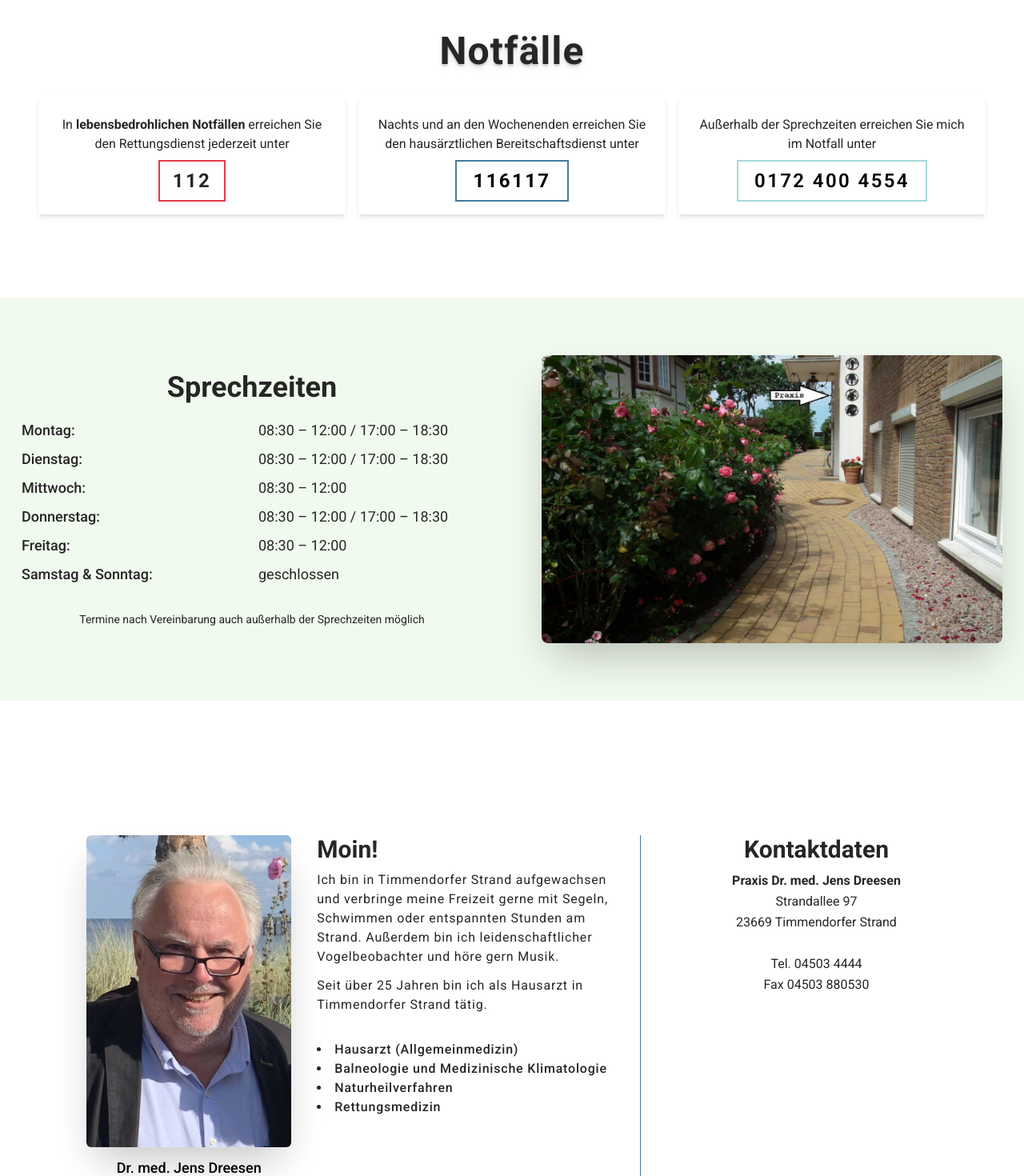
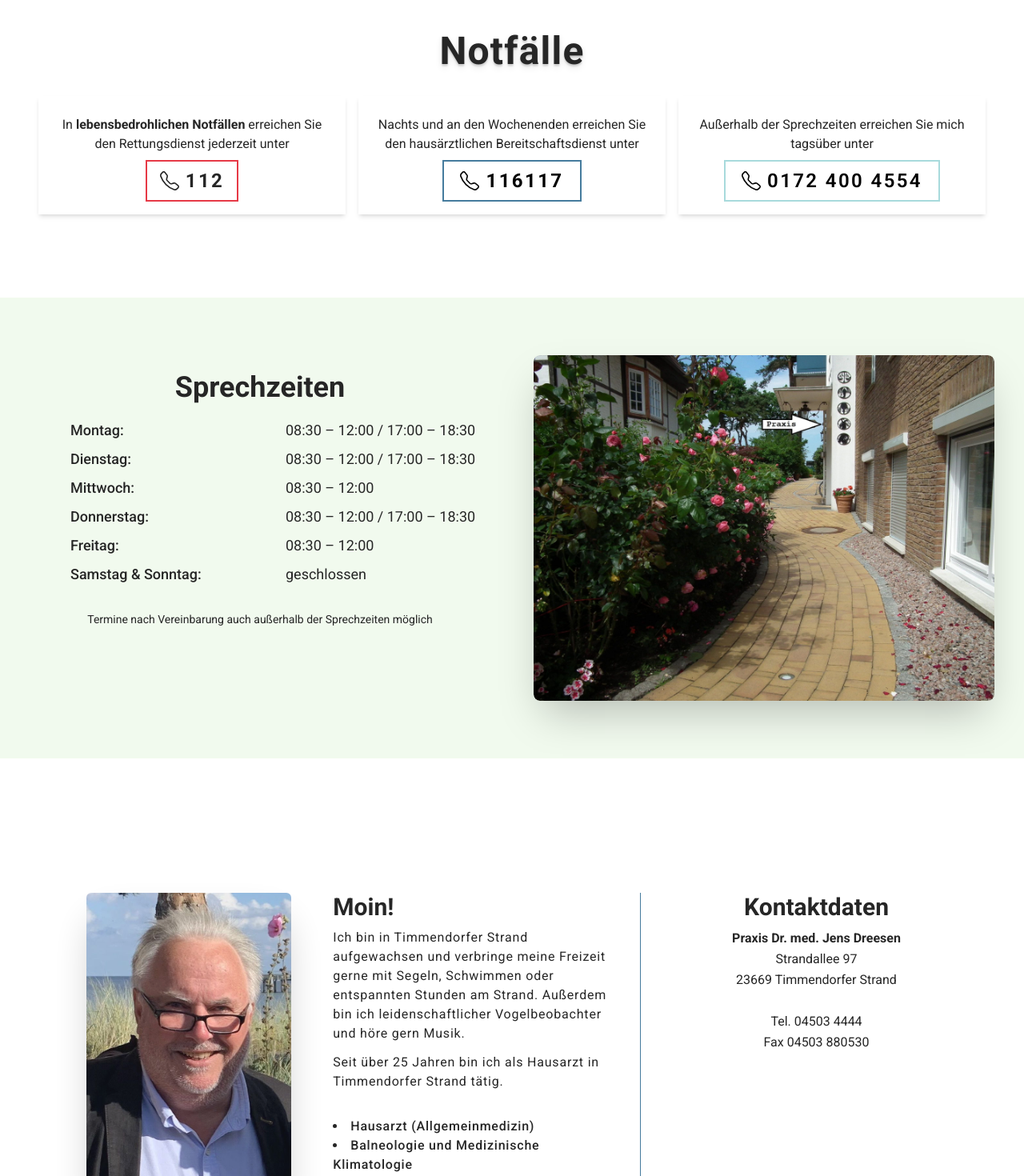
Before and after one commit to timdreesen/arztpraxis, a Next.js app: page / in a window 1280 px wide. Shown: the part 80-1550 px from the top of the page at 80% size. Built offline with nearby package versions, Linux system fonts and the light colour scheme.

Commit message:
responsive fixes, linebreak improvements on opening hours

```diff
--- a/src/app/page.tsx
+++ b/src/app/page.tsx
@@ -15,15 +15,15 @@ export default function Home() {
       {notice ? <Aktuelles notice={notice} /> : null}
       <Notfaelle />
 
-      <div className="py-18 w-full bg-neutral ">
-        <div className="mx-auto flex flex-col max-w-7xl sm:grid grid-cols-2 gap-5">
+      <div className="p-5 py-18 w-full bg-neutral ">
+        <div className="mx-auto flex flex-col max-w-7xl md:grid grid-cols-2 gap-5 ">
           <Oeffnungszeiten />
           <Eingang />
         </div>
       </div>
 
       <div className="mx-auto max-w-7xl my-8 flex flex-col sm:grid grid-cols-3 gap-12 sm:py-18">
-        <div className="sm:col-span-2 sm:border-r sm:border-secondary pr-5">
+        <div className="sm:col-span-2 sm:border-r sm:border-secondary sm:pr-5">
           <UeberMich />
         </div>
         <div className="sm:col-span-1 pl-5 flex justify-center">
--- a/src/components/Eingang.tsx
+++ b/src/components/Eingang.tsx
@@ -3,11 +3,11 @@ import praxisEingang from "@/app/praxis-eingang.jpg";
 
 export default function Eingang() {
   return (
-    <div className="relative w-full max-w-xl mx-auto h-full rounded-lg overflow-hidden shadow-2xl">
+    <div className="relative w-full max-w-xl mx-auto overflow-hidden rounded-lg shadow-2xl aspect-4/3 sm:my-auto">
       <Image
         src={praxisEingang}
         alt="der Eingang zur Praxis"
-        fill
+        className="rounded-lg shadow-2xl w-full h-auto"
         style={{ objectFit: "cover" }}
         sizes="(max-width: 640px) 100vw, 50vw"
       />
--- a/src/components/Navbar.tsx
+++ b/src/components/Navbar.tsx
@@ -35,13 +35,12 @@ export default function Navbar({ hasOOO }: NavbarProps) {
   return (
     <nav className="sticky top-0 z-50 w-full shadow-md bg-primary text-neutral-100">
       <div className="max-w-7xl mx-auto flex items-center justify-between p-3 relative">
-        {/* Title */}
-        <Link href="/" className="text-lg font-semibold md:text-2xl">
-          Dr. med. Jens Dreesen
+        <Link href="/" className="text-lg font-semibold md:text-2xl sm:text-lg">
+          Dr. med. <br className="lg:hidden" />
+          Jens Dreesen
         </Link>
 
-        {/* Center nav links */}
-        <ul className="hidden sm:flex absolute left-1/2 -translate-x-1/2 gap-6 font-medium">
+        <ul className="hidden sm:flex absolute left-1/2 -translate-x-1/2 gap-3 sm:gap-6 font-medium">
           {hasOOO && (
             <li>
               <Link href="#aktuelles" className="hover:text-accent transition">
@@ -60,7 +59,10 @@ export default function Navbar({ hasOOO }: NavbarProps) {
             </Link>
           </li>
           <li>
-            <Link href="#ueber-mich" className="hover:text-accent transition">
+            <Link
+              href="#ueber-mich"
+              className="hover:text-accent transition whitespace-nowrap"
+            >
               Über Mich
             </Link>
           </li>
--- a/src/components/Notfaelle.tsx
+++ b/src/components/Notfaelle.tsx
@@ -1,3 +1,5 @@
+import { BsTelephone } from "react-icons/bs";
+
 export default function Notfaelle() {
   return (
     <section id="notfaelle" className="text-neutral-800 scroll-mt-24 pb-5">
@@ -10,7 +12,8 @@ export default function Notfaelle() {
             In<span className="font-bold"> lebensbedrohlichen Notfällen </span>
             erreichen Sie den Rettungsdienst jederzeit unter
           </p>
-          <p className="inline-block text-2xl font-bold border-danger border-2 text-neutral-800 px-4 py-2 tracking-widest">
+          <p className="inline-flex items-center gap-2  text-2xl font-bold border-danger border-2 text-neutral-800 px-4 py-2 tracking-widest">
+            <BsTelephone />
             112
           </p>
         </div>
@@ -19,15 +22,17 @@ export default function Notfaelle() {
             Nachts und an den Wochenenden erreichen Sie den hausärztlichen
             Bereitschaftsdienst unter
           </p>
-          <p className="inline-block text-2xl font-bold border-secondary border-2 text-black  px-5 py-2  tracking-widest">
+          <p className="inline-flex items-center gap-2 text-2xl font-bold border-secondary border-2 text-black  px-5 py-2 tracking-widest">
+            <BsTelephone />
             116117
           </p>
         </div>
         <div className="max-w-sm shadow-md p-4">
           <p className="py-2">
-            Außerhalb der Sprechzeiten erreichen Sie mich im Notfall unter
+            Außerhalb der Sprechzeiten erreichen Sie mich tagsüber unter
           </p>
-          <p className="inline-block text-2xl font-semibold border-accent border-2 text-black  px-5 py-2 tracking-widest">
+          <p className="inline-flex items-center gap-2 text-2xl font-semibold border-accent border-2 text-black  px-5 py-2 tracking-widest">
+            <BsTelephone />
             0172 400 4554
           </p>
         </div>
--- a/src/components/Oeffnungszeiten.tsx
+++ b/src/components/Oeffnungszeiten.tsx
@@ -6,21 +6,36 @@ export default function Oeffnungszeiten() {
     >
       <div className="max-w-xl mx-auto text-center">
         <h2 className="text-4xl font-bold mb-5">Sprechzeiten</h2>
-        <div className="grid grid-cols-2 gap-x-4 gap-y-2 text-left text-lg">
+        <div className="grid grid-cols-2 gap-x-4 gap-y-2 text-left text-lg sm:pl-12">
           <span className="font-medium">Montag:</span>
-          <span>08:30 – 12:00 / 17:00 – 18:30</span>
+          <span>
+            <span className="whitespace-nowrap">08:30&nbsp;–&nbsp;12:00</span>
+            <br className="sm:hidden" />
+            <span className="hidden sm:inline"> / </span>
+            <span className="whitespace-nowrap">17:00&nbsp;–&nbsp;18:30</span>
+          </span>
 
           <span className="font-medium">Dienstag:</span>
-          <span>08:30 – 12:00 / 17:00 – 18:30</span>
+          <span>
+            <span className="whitespace-nowrap">08:30&nbsp;–&nbsp;12:00</span>
+            <br className="sm:hidden" />
+            <span className="hidden sm:inline"> / </span>
+            <span className="whitespace-nowrap">17:00&nbsp;–&nbsp;18:30</span>
+          </span>
 
           <span className="font-medium">Mittwoch:</span>
-          <span>08:30 – 12:00</span>
+          <span className="whitespace-nowrap">08:30&nbsp;–&nbsp;12:00</span>
 
           <span className="font-medium">Donnerstag:</span>
-          <span>08:30 – 12:00 / 17:00 – 18:30</span>
+          <span>
+            <span className="whitespace-nowrap">08:30&nbsp;–&nbsp;12:00</span>
+            <br className="sm:hidden" />
+            <span className="hidden sm:inline"> / </span>
+            <span className="whitespace-nowrap">17:00&nbsp;–&nbsp;18:30</span>
+          </span>
 
           <span className="font-medium">Freitag:</span>
-          <span>08:30 – 12:00</span>
+          <span className="whitespace-nowrap">08:30&nbsp;–&nbsp;12:00</span>
 
           <span className="font-medium">Samstag & Sonntag:</span>
           <span>geschlossen</span>
--- a/src/components/UeberMich.tsx
+++ b/src/components/UeberMich.tsx
@@ -5,9 +5,9 @@ export default function UeberMich() {
   return (
     <section
       id="ueber-mich"
-      className="scroll-mt-24 mx-auto flex flex-col sm:flex-row gap-8 rounded-tr-2xl rounded-bl-2xl"
+      className="scroll-mt-24 mx-auto flex flex-col sm:flex-row flex-wrap gap-8 rounded-tr-2xl rounded-bl-2xl"
     >
-      <div>
+      <div className="mx-auto">
         <Image
           src={profilePic}
           alt="Dr. med. Jens Dreesen"
@@ -18,11 +18,9 @@ export default function UeberMich() {
         </p>
       </div>
 
-      <div className="text-neutral-800 max-w-96 flex flex-col">
-        <div>
-          <h3 className="text-3xl font-bold text-center pb-4 sm:text-start sm:pb-2">
-            Moin!
-          </h3>
+      <div className="text-neutral-800 max-w-96 flex flex-col px-5 mx-auto text-center sm:text-start">
+        <div className="flex flex-col items-center sm:items-start">
+          <h3 className="text-3xl font-bold  pb-4  sm:pb-2">Moin!</h3>
           <p className="tracking-wider">
             Ich bin in Timmendorfer Strand aufgewachsen und verbringe meine
             Freizeit gerne mit Segeln, Schwimmen oder entspannten Stunden am
@@ -34,7 +32,7 @@ export default function UeberMich() {
             tätig.
           </p>
         </div>
-        <ul className="list-disc list-inside tracking-wider font-medium text-md pt-5">
+        <ul className="list-disc list-inside tracking-wider font-medium text-md text-start pt-5">
           <li>Hausarzt (Allgemeinmedizin)</li>
           <li>Balneologie und Medizinische Klimatologie</li>
           <li>Naturheilverfahren</li>
```
